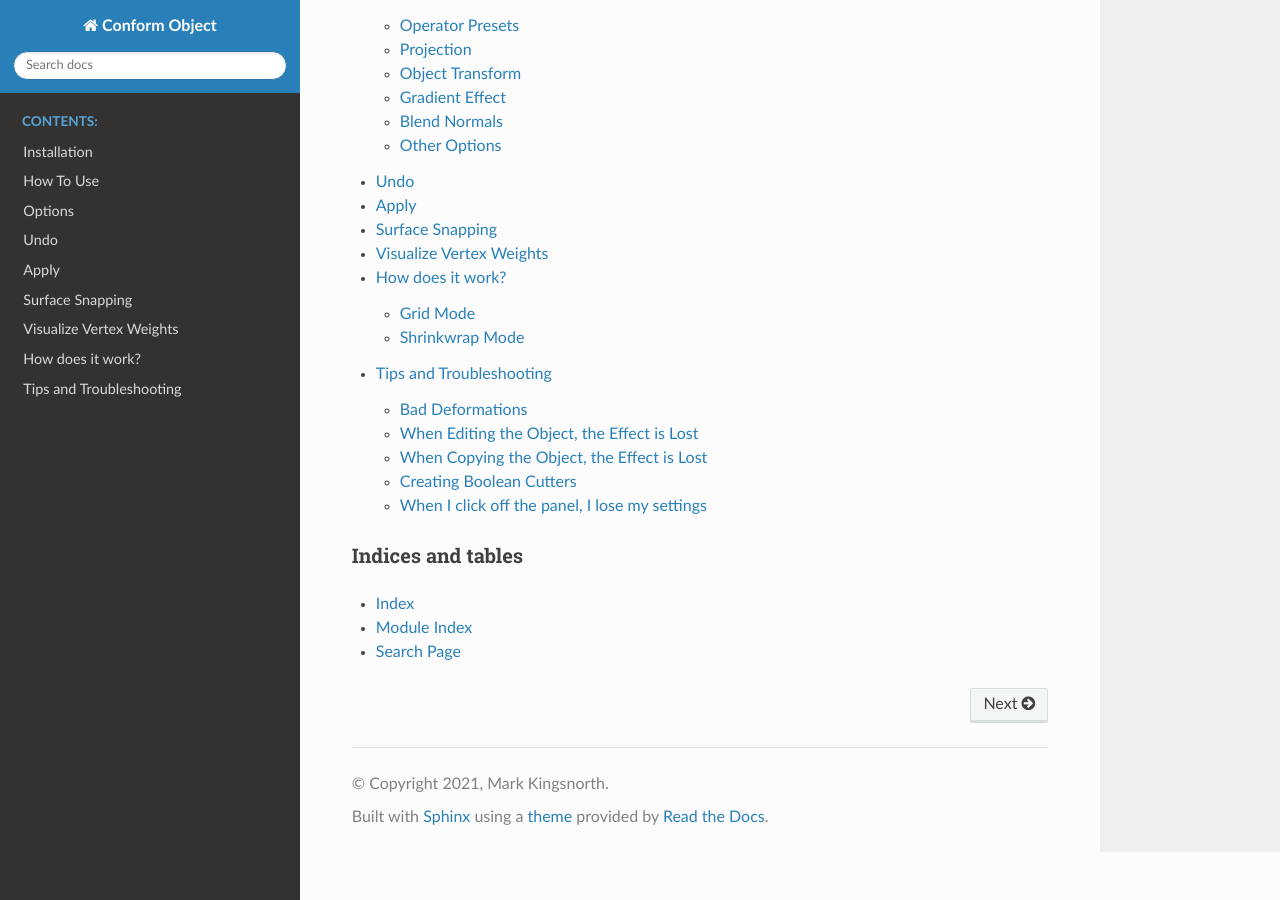
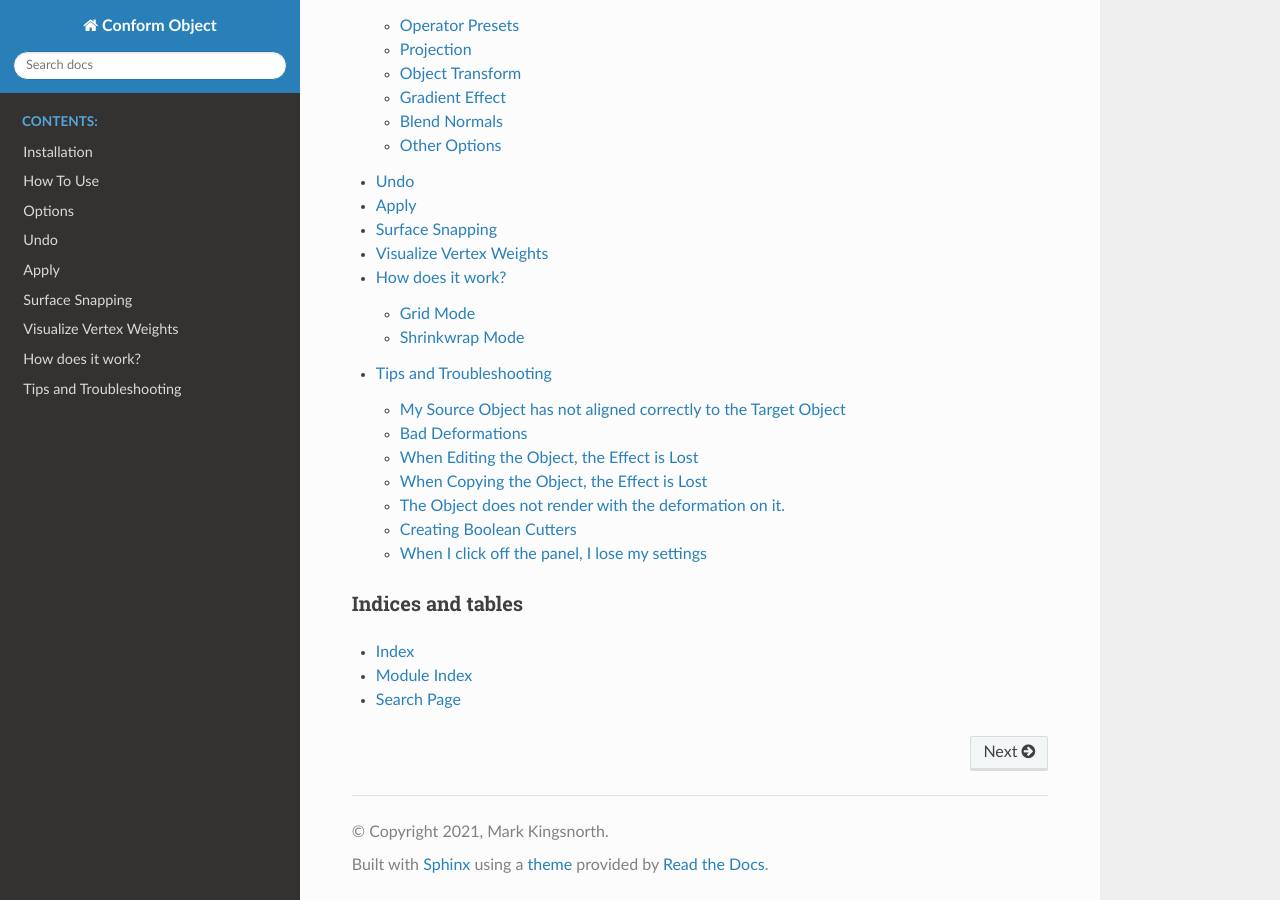
Before and after one commit to mkingsnorth/conform_object_docs, a Sphinx documentation site: the page built from docs/index.rst, in a window 1280 px wide and 900 px high, scrolled down 1542 px. Built offline with Sphinx 7.4.7 and the Read the Docs theme 2.0.0, drawn with Linux system fonts in a browser that asks for light colours; pages that are not in the unit, such as notebooks, are missing from menus.

Commit message:
Updated not on aligning an object

```diff
--- a/docs/options.rst
+++ b/docs/options.rst
@@ -423,3 +423,13 @@
         :alt: Placing a modifier before another.
 
 * **End**: At the start of the modifier stack.
+
+
+Parent Source Object to Target Object
+------------------------------------------------------------
+
+Assign the Target Object as the parent of the Source Object.
+
+.. warning::
+
+    Parenting the Target Object cannot be automatically undone by the add-on
--- a/docs/troubleshooting.rst
+++ b/docs/troubleshooting.rst
@@ -1,6 +1,28 @@
 #####################################
 Tips and Troubleshooting
 #####################################
+
+If you are having any issues do not hesitate to :ref:`Contact Us <contact>`
+
+====================================================================
+My Source Object has not aligned correctly to the Target Object
+====================================================================
+
+
+.. figure:: images/conform_misaligned.jpg
+    :alt: Here, a gap is showing where the Source Object is not aligned well to the Target Object.
+
+    A gap is showing where the Source Object is not aligned well to the Target Object.
+
+This happens when the projection of the **Source Object** is not directly pointed at the **Target Object**.  To fix this, during the Conform Object operation expand the :ref:`Object Transform` section of the left hand side panel.  Adjust the :ref:`Local Rotation` parameters until the **Source Object** is aligned to the **Target Object**:
+
+
+.. figure:: images/object_conformed_aligning.gif
+    :alt: The Local Rotation paramters are used to correctly align the Source Object.
+
+    The Local Rotation parameters are used to correctly align the Source Object.
+
+
 
 ====================================================================
 Bad Deformations
@@ -12,14 +34,14 @@
 
 This can occur for several reasons:
 
-* Not enough topology (vertices, faces) on the source of the target object.
+* Not enough topology (vertices, faces) on the source of the Target Object.
 * The tops of the object look best when the effect is not as strong.
 * The meshes need more subdivision.
 
 There are several things to try:
 
 * Enable the :ref:`Gradient Effect` to smooth the deformation at the top of the object.
-* Increase the resolution of the target object by using a subdivision surface modifier.
+* Increase the resolution of the Target Object by using a subdivision surface modifier.
 * Increase the *Grid Smoothing* of the deformation grid in the :ref:`options<Method>` panel.
 
 .. figure:: images/bad_deforms_fixed.jpg
@@ -60,6 +82,20 @@
 
             To fix this, select the **Source Object** and the **Target Object** and :ref:`run the conform operation again<How To Use>`.  This will re-apply the modifiers and update the binding.
 
+
+====================================================================
+The Object does not render with the deformation on it.
+====================================================================
+
+This can happen when a modifier like the Subdivision Surface modifier on the Source Object does not have the same *Render* level settings as its *Viewport* render settings:
+
+.. figure:: images/subsurf_unequal_levels.jpg
+    :alt: Here, the two level settings are inconsistent.
+
+Blender uses the *Viewport* setting to calculate the deformation, so it will not bind at render time if the *Render* setting is different.
+
+To fix the issue, set the *Render* level setting to be the same number as the *Viewport* level setting.  This should allow you to render the Source Object with the deformation.
+
 ====================================================================
 Creating Boolean Cutters
 ====================================================================
@@ -71,12 +107,12 @@
     Example of a bad boolean cutter because Conform operation is not :ref:`applied<Apply>`.
 
 
-If trying to use the conformed object as a boolean cutter on the target object,  use the :ref:`Apply Conform  Object<Apply>` operation first which will apply all the modifiers - otherwise, Blender will go into a loop where it is trying to use the object to cut, but then the source object itself is trying to deform to the cut shape.
+If trying to use the conformed object as a boolean cutter on the Target Object,  use the :ref:`Apply Conform  Object<Apply>` operation first which will apply all the modifiers - otherwise, Blender will go into a loop where it is trying to use the object to cut, but then the Source Object itself is trying to deform to the cut shape.
 
 .. figure:: images/boolean_cutter.jpg
-    :alt: Remember to Apply the Conform Object operation to the source object before using as a boolean cutter.
+    :alt: Remember to Apply the Conform Object operation to the Source Object before using as a boolean cutter.
 
-    Remember to :ref:`apply<Apply>` the Conform Object operation to the source object before using as a boolean cutter.
+    Remember to :ref:`apply<Apply>` the Conform Object operation to the Source Object before using as a boolean cutter.
 
 
 ====================================================================
```
Also changed, not shown: 12 other files.
